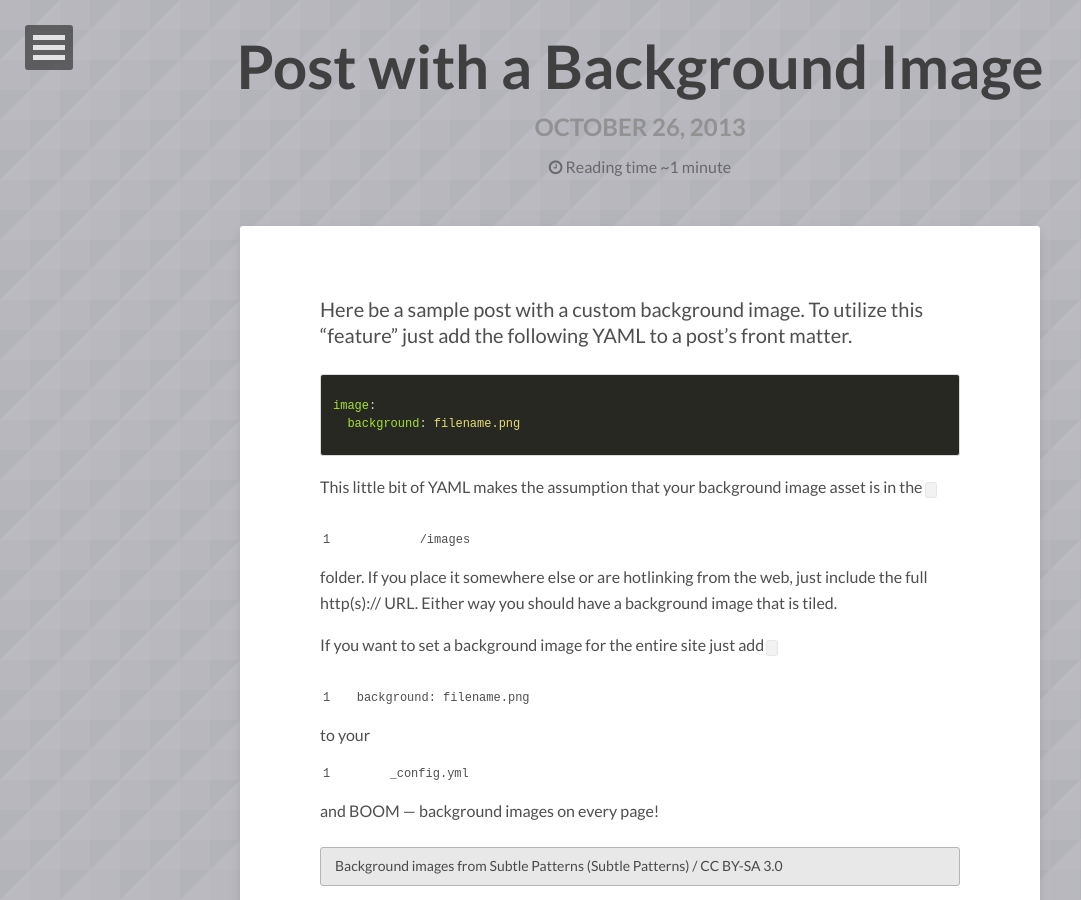
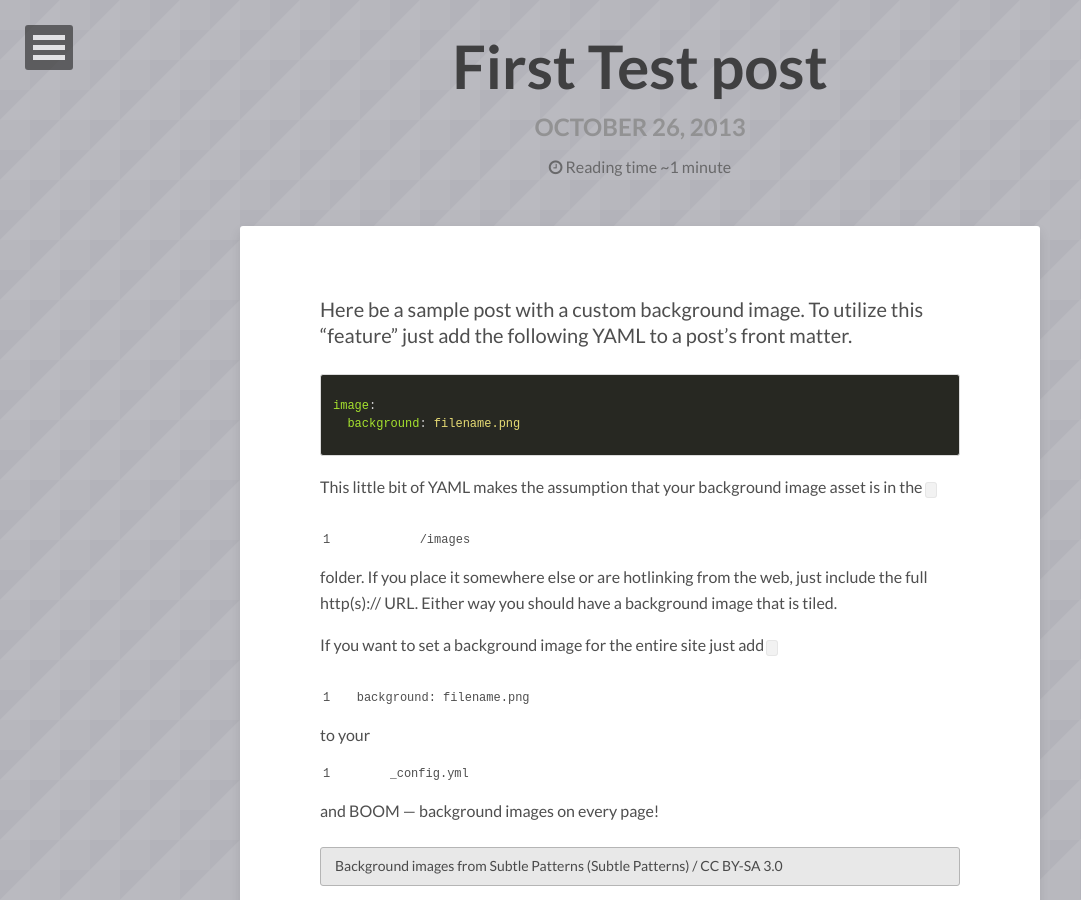
Before and after one commit to nsauder/nsauder.github.io, a Jekyll site: the page built from _posts/2013-10-26-background-image.md, in a window 1280 px wide and 900 px high. Shown: the whole window, without its empty margins (0-1081 px from the left). Built offline with Jekyll 4.4.1, drawn with Linux system fonts in a browser that asks for light colours; nearby versions of some CDN libraries; comment, search, counter and statistics services are not loaded.

Commit message:
edit title

```diff
--- a/_posts/2013-10-26-background-image.md
+++ b/_posts/2013-10-26-background-image.md
@@ -1,6 +1,6 @@
 ---
 layout: post
-title: Post with a Background Image
+title: First Test post
 description: "Sample post with a background image CSS override."
 tags: [sample post]
 image:
```
